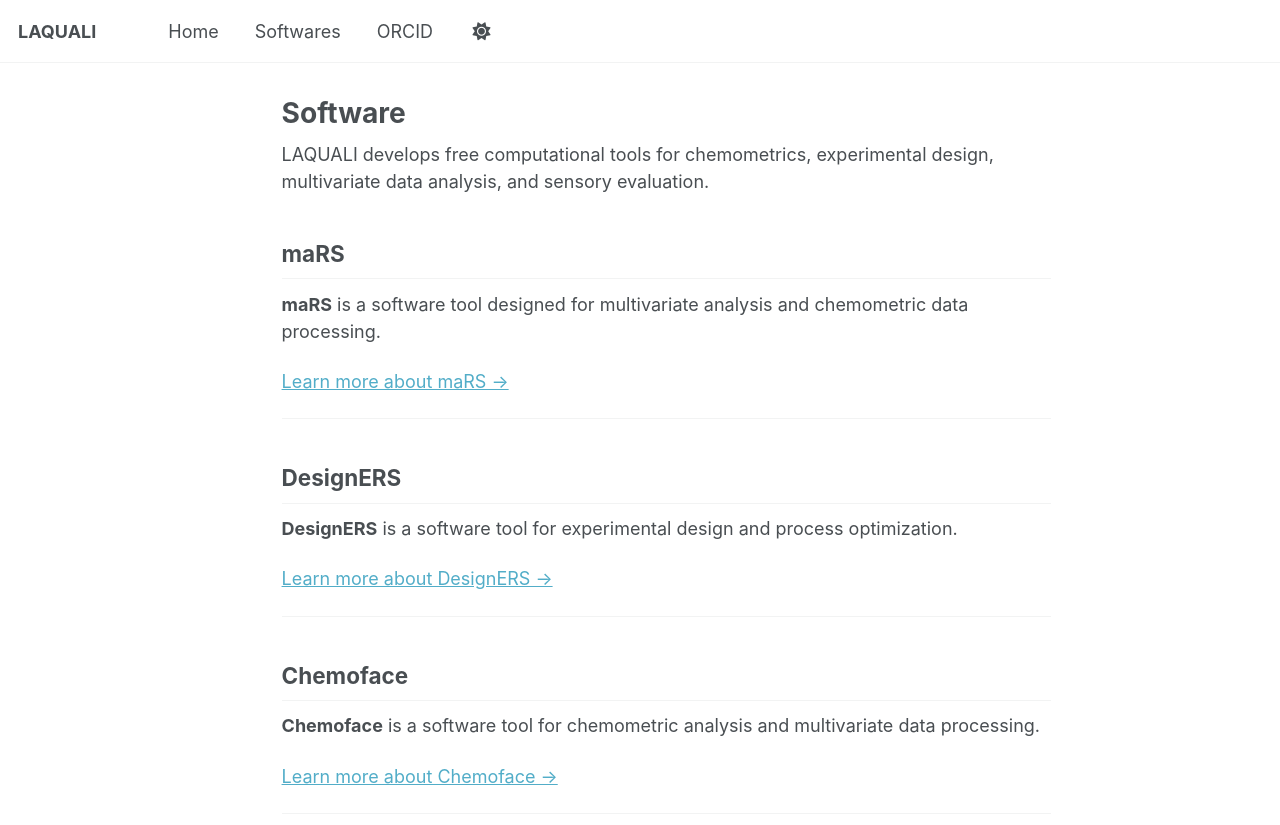
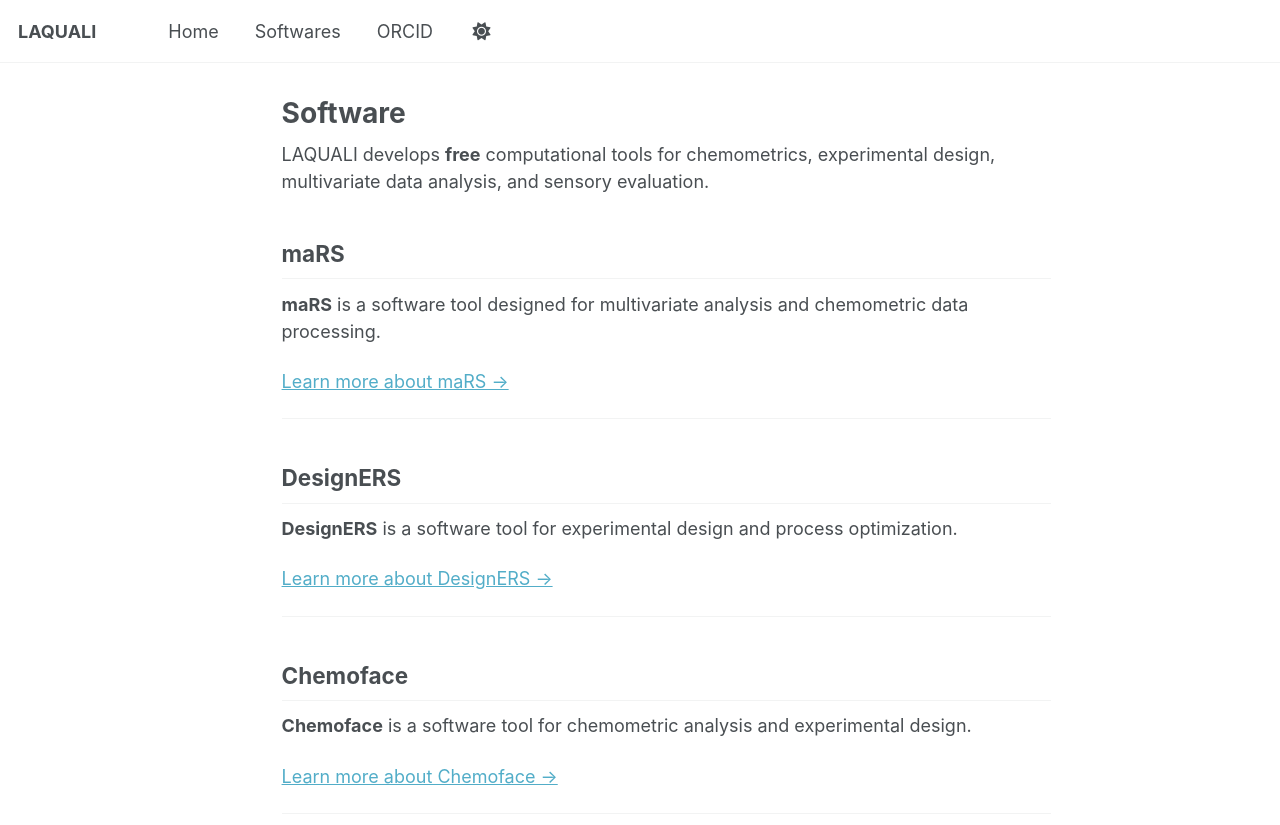
Before and after one commit to LAQUALI-UFLA/laquali-ufla.github.io, a Jekyll site: the page built from _pages/softwares.md, in a window 1280 px wide and 1202 px high. Shown: the top 825 px of the window. Built offline with Jekyll 4.4.1, drawn with Linux system fonts in a browser that asks for light colours; a style sheet for code colours, icons or effects is not loaded.

Commit message:
Update software descriptions for clarity

```diff
--- a/_pages/softwares.md
+++ b/_pages/softwares.md
@@ -4,7 +4,7 @@ title: "Software"
 author_profile: false
 ---
 
-LAQUALI develops free computational tools for chemometrics, experimental design, multivariate data analysis, and sensory evaluation.
+LAQUALI develops **free** computational tools for chemometrics, experimental design, multivariate data analysis, and sensory evaluation.
 
 ## maRS
 
@@ -24,7 +24,7 @@ LAQUALI develops free computational tools for chemometrics, experimental design,
 
 ## Chemoface
 
-**Chemoface** is a software tool for chemometric analysis and multivariate data processing.
+**Chemoface** is a software tool for chemometric analysis and experimental design.
 
 [Learn more about Chemoface →](/software/chemoface/)
 
```
